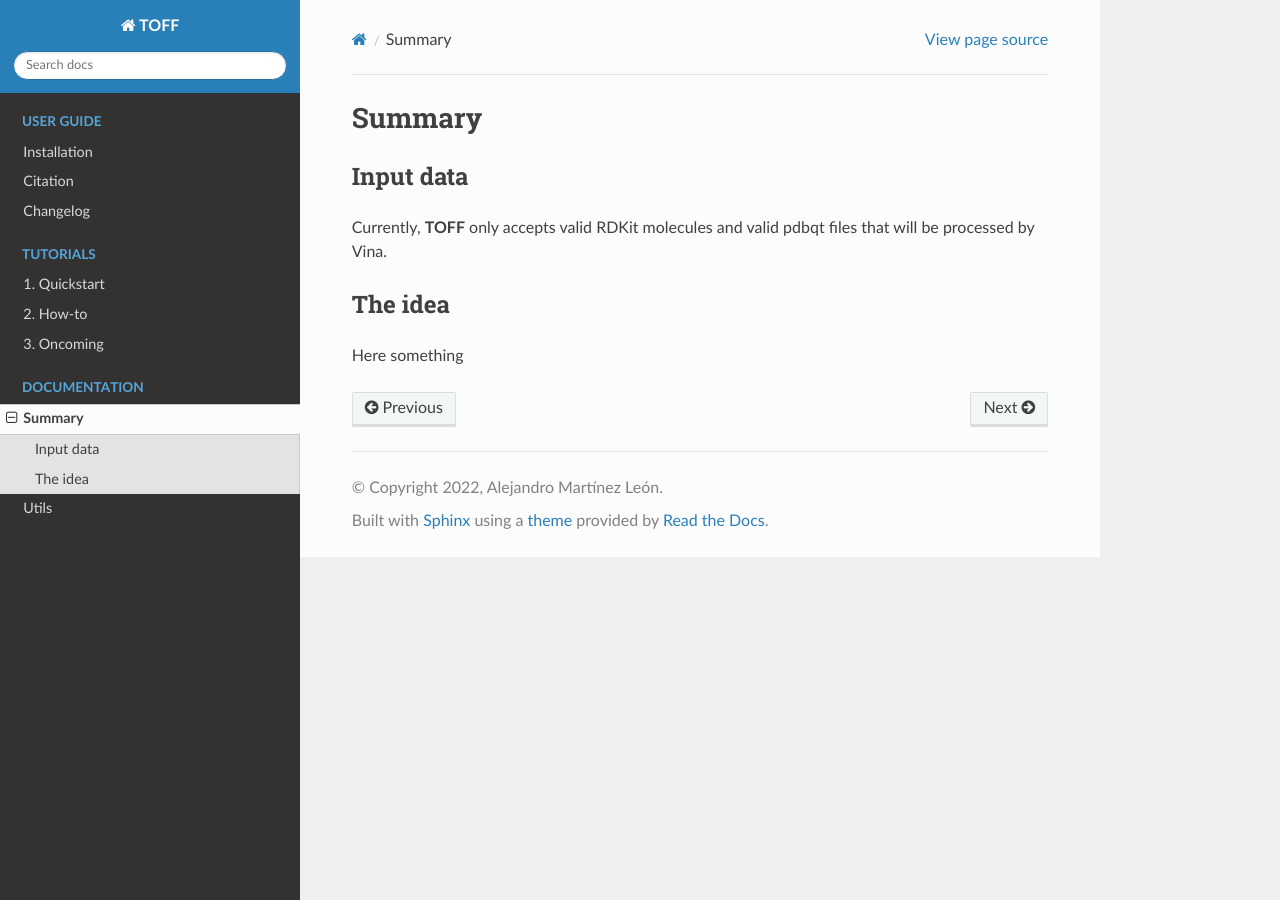
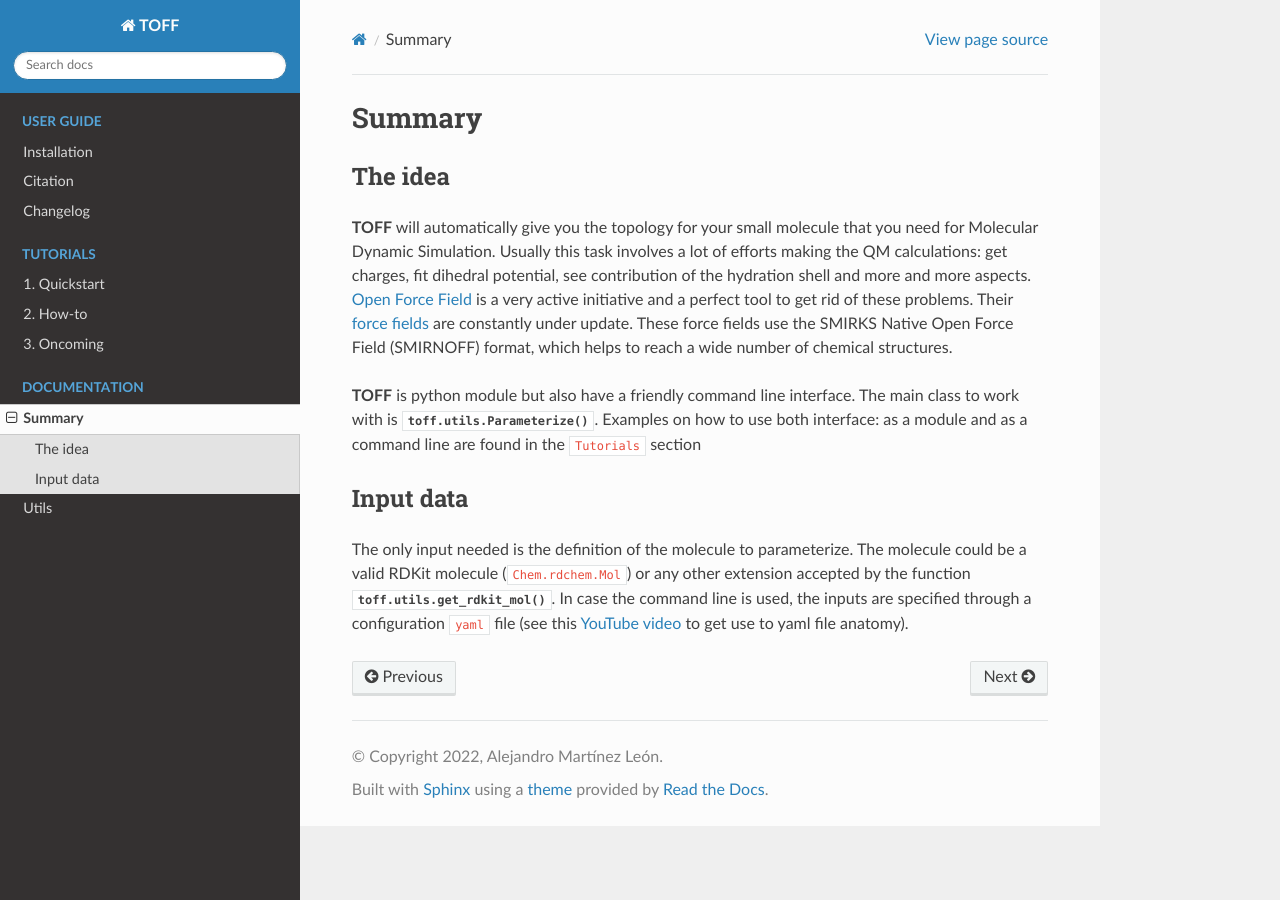
Before and after one commit to ale94mleon/TOFF, a Sphinx documentation site: the page built from docs/source/api.rst, in a window 1280 px wide. Built offline with Sphinx 7.4.7 and the Read the Docs theme 2.0.0, drawn with Linux system fonts in a browser that asks for light colours.

Commit message:
improve docs

```diff
--- a/docs/source/api.rst
+++ b/docs/source/api.rst
@@ -1,12 +1,22 @@
 Summary
 =======
+
+The idea
+--------
+**TOFF** will automatically give you the topology for your small molecule that you need for Molecular Dynamic Simulation.
+Usually this task involves a lot of efforts making the QM calculations: get charges, fit dihedral potential,
+see contribution of the hydration shell and more and more aspects. `Open Force Field <https://openforcefield.org/>`_ is
+a very active initiative and a perfect tool to get rid of these problems. Their `force fields <https://github.com/openforcefield/openff-forcefields>`_
+are constantly under update. These force fields use the SMIRKS Native Open Force Field (SMIRNOFF) format, which helps to reach a wide number of chemical
+structures.
+
+**TOFF** is python module but also have a friendly command line interface.
+The main class to work with is :meth:`toff.utils.Parameterize`. Examples on how to use both interface: as a module and as a command line are found in the ``Tutorials`` section
+
 
 Input data
 ----------
 
-Currently, **TOFF** only accepts valid RDKit molecules and valid pdbqt files that
-will be processed by Vina.
-
-The idea
---------
-Here something
+The only input needed is the definition of the molecule to parameterize. The molecule could be a valid RDKit molecule (``Chem.rdchem.Mol``) or any other extension accepted by
+the function :meth:`toff.utils.get_rdkit_mol`. In case the command line is used, the inputs are specified through a configuration ``yaml`` file
+(see this `YouTube video <https://www.youtube.com/watch?v=1uFVr15xDGg&list=PL6ebkIZFT4xXiVdpOeKR4o_sKLSY0aQf_&index=11>`_ to get use to yaml file anatomy).
--- a/docs/source/installation.rst
+++ b/docs/source/installation.rst
@@ -15,6 +15,10 @@ Requirements:
     If you have all dependencies already installed you could try with ``pip install TOFF`` directly.
     But if it is not the case or some version conflicts occurred, think about installed in a isolated environment
     as it will be show in brief.
+
+``Python`` version ``3.8``, ``3.9`` and ``3.10`` works in Ubuntu but version ``3.10`` is not currently working in macOS. For Windows we do not have CIs; but
+if the conda environment could be created, **TOFF** should work. All `CIs fails <https://github.com/ale94mleon/TOFF/actions/runs/3378137419>`_ for the new ``Python3.11``.
+The bugs are not because **TOFF** but incompatibility problems between dependencies during the creation of the conda environment.
 
 Via pip (standard)
 ------------------
--- a/toff/_version.py
+++ b/toff/_version.py
@@ -3,7 +3,7 @@
 
 # We will use semantic version (major, minor, patch)
 __main_version_tuple__ = (0, 0, 0)
-__pre_version_tuple__ = ('alpha',2) # or None or an empty tuple, the first char is alpha, beta, rc, etc...
+__pre_version_tuple__ = ('alpha',3) # or None or an empty tuple, the first char is alpha, beta, rc, etc...
 
 if __pre_version_tuple__:
     __version_tuple__ = tuple(list(__main_version_tuple__) + list(__pre_version_tuple__))
```
Also changed, not shown: docs/source/CHANGELOG.md (+9 -0 lines), docs/notebooks/how_to.ipynb, docs/notebooks/oncoming.ipynb, docs/notebooks/quickstart.ipynb, 1 other file.
